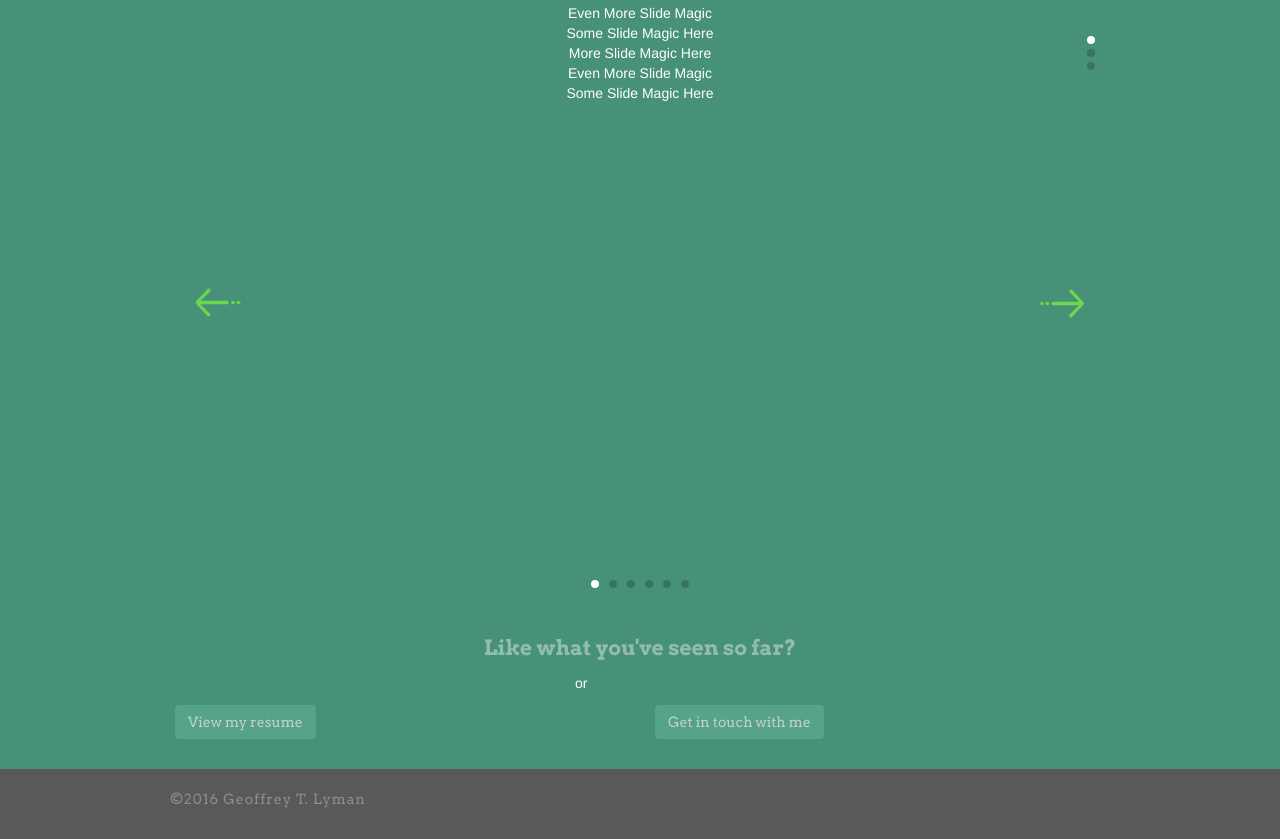
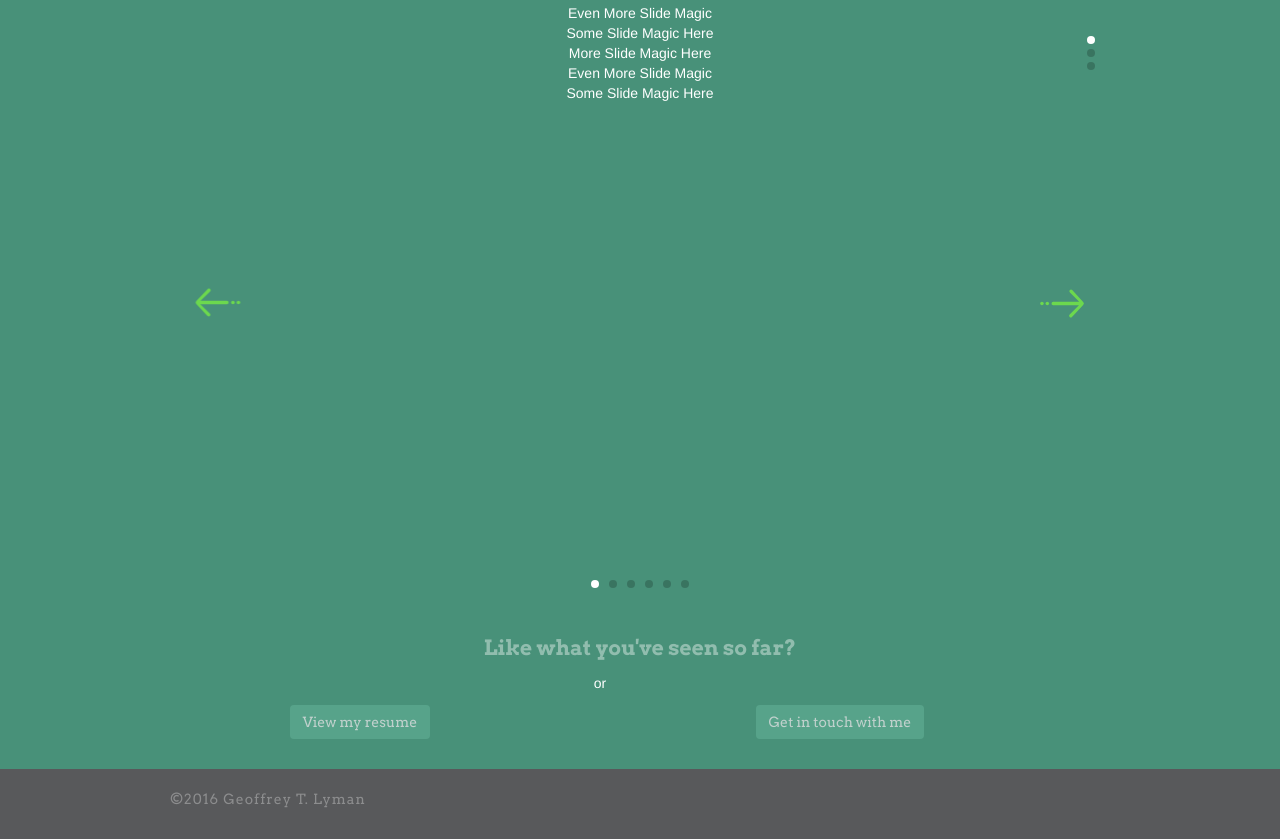
Before and after one commit to glyman01/NYCDA-Final-Project, a website with bundled scripts: page index.html in a window 1280 px wide. Shown: the part 1901-2740 px from the top of the page. Built offline with nearby package versions, Linux system fonts and the light colour scheme; no server answers.

Commit message:
Trying to push gulpfile.js and package.json

```diff
--- a/stylesheets/main.scss
+++ b/stylesheets/main.scss
@@ -53,6 +53,12 @@ html>body .content {
     background: #ccc;
     color: #000;
     padding: 0.2em 0;
+}
+
+.center {
+  margin: 0px auto;
+  display: block;
+  text-align: center;
 }
 
 .center-contain {
```
Also changed, not shown: stylesheets/main.css, 1 other file.
